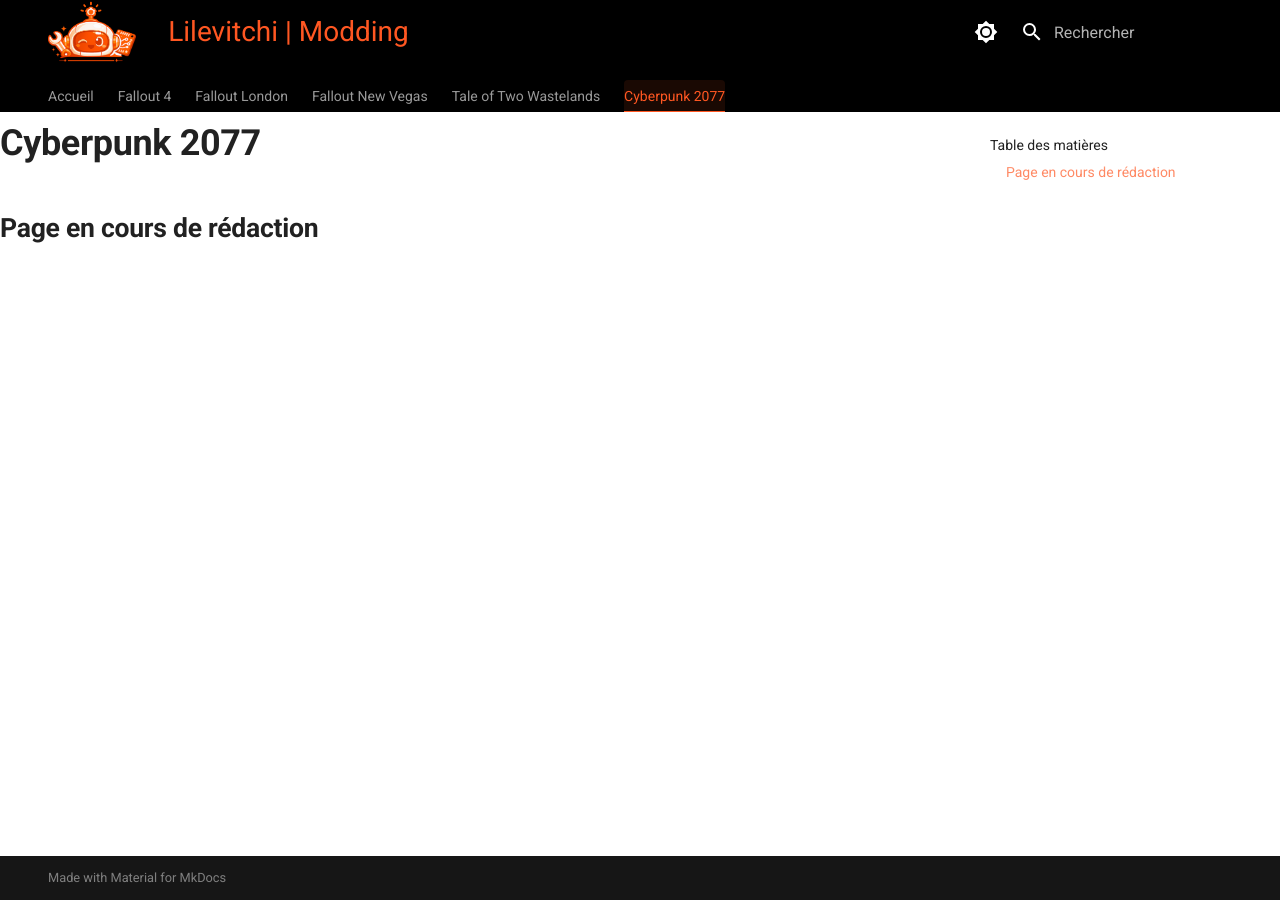
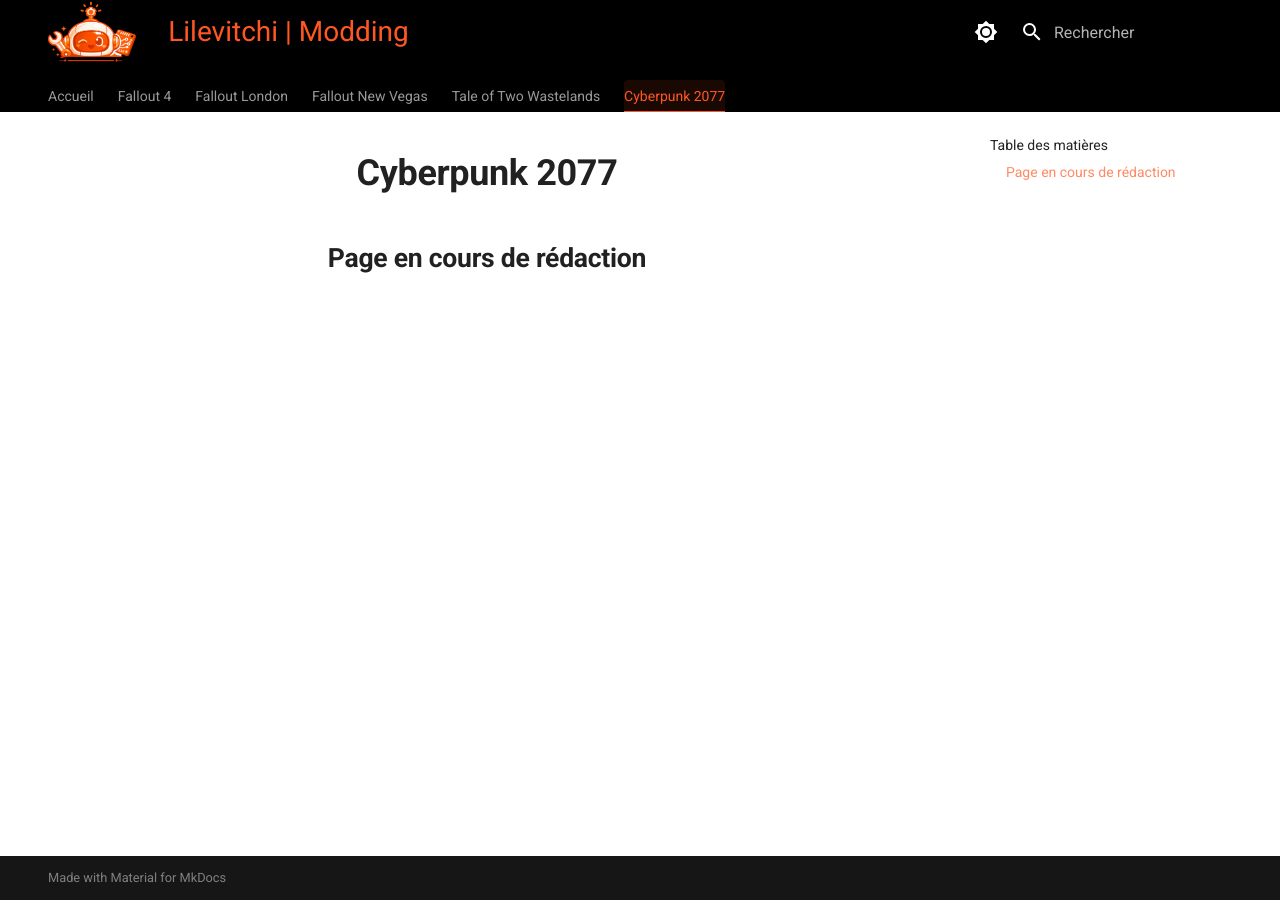
Before and after one commit to Lilevitchi/lilevitchi.github.io, an MkDocs documentation site: the page built from docs/cyberpunk/index.md, in a window 1280 px wide. Built offline with MkDocs 1.6.1 and Material for MkDocs 9.7.7, drawn with Linux system fonts in a browser that asks for light colours.

Commit message:
Update extra.css

```diff
--- a/docs/stylesheets/extra.css
+++ b/docs/stylesheets/extra.css
@@ -17,11 +17,12 @@
 
 /* --- 3. TEXTE, LIENS & TITRES --- */
 .md-main__inner, .md-content { margin-top: 0 !important; margin-left: 0 !important; }
-.md-content__inner { max-width: 1400px !important; margin: 0 auto !important; padding-top: 0 !important; }
+.md-content__inner { max-width: 1400px !important; margin: 0 auto !important; padding-top: 1.5rem !important; text-align: center; }
 
 .md-typeset { font-size: 0.85rem !important; }
 .md-typeset h1, .md-typeset h2, .md-typeset h3 { color: var(--md-default-fg-color) !important; opacity: 1 !important; font-weight: 700; }
-.md-typeset h1:first-child { margin-top: 0 !important; padding-top: 0 !important; }
+.md-typeset h1:first-child { margin-top: 0 !important; padding-top: 0 !important; display: flex; justify-content: center; align-items: center; gap: 15px; }
+.md-typeset p { text-align: center; margin-left: auto; margin-right: auto; max-width: 900px; }
 
 .md-nav--secondary .md-nav__title { color: var(--md-default-fg-color) !important; opacity: 1 !important; font-weight: bold; }
 .md-nav--secondary .md-nav__link { color: var(--md-typeset-color); opacity: 0.7; }
@@ -72,7 +73,7 @@
     gap: 15px;
     padding: 10px;
     max-width: 1400px; /* Limite la largeur totale pour ne pas s'étaler trop sur ultra-wide */
-    margin: 0 auto;    /* Centre la grille si l'écran est trop large */
+    margin: 20px auto 0 auto !important; /* Centre la grille si l'écran est trop large */
     height: auto !important;
     overflow: visible !important;
 }
```
